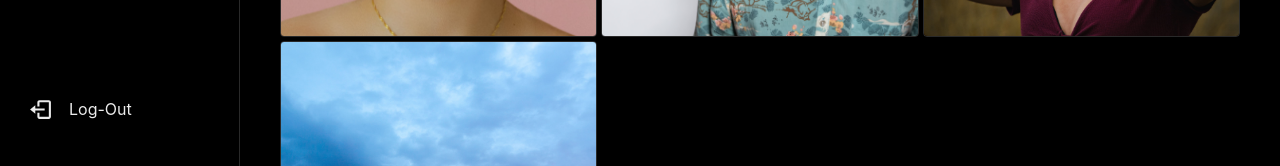
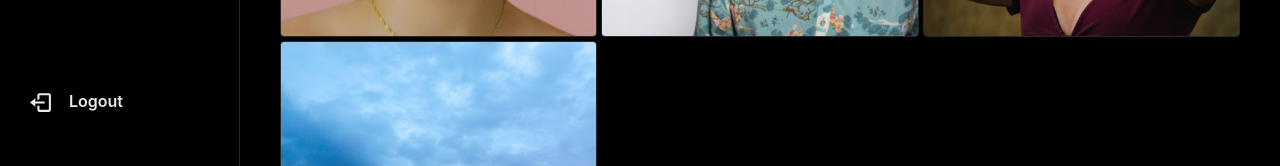
Before and after one commit to tusharg003/InstaClone, a React (Vite) app: page /1 in a window 1280 px wide. Shown: the part 634-800 px from the top of the page. Built offline with nearby package versions, Linux system fonts and the light colour scheme.

Commit message:
created the signin function using zustand

```diff
--- a/src/App.jsx
+++ b/src/App.jsx
@@ -1,15 +1,21 @@
-import { Routes, Route } from 'react-router-dom';
+import { Routes, Route, Navigate } from 'react-router-dom';
 import HomePage from './pages/HomePage/HomePage';
 import AuthPage from './pages/AuthPage/AuthPage';
 import PageLayout from './components/PageLayout/PageLayout';
 import ProfilePage from './pages/ProfilePage/ProfilePage';
+import useAuthStore from './store/AuthStore';
 
 function App() {
+  const authUser = useAuthStore((state) => state.user);
   return (
     <PageLayout>
       <Routes>
-        <Route path='/' element={<HomePage />}></Route>
-        <Route path='/auth' element={<AuthPage />}></Route>
+        <Route
+          path='/'
+          element={authUser ? <HomePage /> : <Navigate to={'/auth'} />}></Route>
+        <Route
+          path='/auth'
+          element={!authUser ? <AuthPage /> : <Navigate to={'/'} />}></Route>
         <Route path='/:username' element={<ProfilePage />}></Route>
       </Routes>
     </PageLayout>
--- a/src/components/Sidebar/Sidebar.jsx
+++ b/src/components/Sidebar/Sidebar.jsx
@@ -1,4 +1,4 @@
-import { Avatar, Box, Flex, Link, Tooltip } from '@chakra-ui/react';
+import { Avatar, Box, Button, Flex, Link, Tooltip } from '@chakra-ui/react';
 import { Link as RouterLink } from 'react-router-dom';
 import {
   CreatePostLogo,
@@ -9,6 +9,7 @@ import {
 } from '../../assets/constants';
 import { AiFillHome } from 'react-icons/ai';
 import { BiLogOut } from 'react-icons/bi';
+import useLogout from '../../hooks/useLogout';
 
 const Sidebar = () => {
   const sidebarItems = [
@@ -35,7 +36,7 @@ const Sidebar = () => {
       link: '/:username',
     },
   ];
-
+  const { handleLogout, isLoggingOut } = useLogout();
   return (
     <Box
       height={'100vh'}
@@ -98,7 +99,9 @@ const Sidebar = () => {
             </Tooltip>
           ))}
         </Flex>
+
         {/*logout link*/}
+
         <Tooltip
           hasArrow
           label={'Log-Out'}
@@ -106,21 +109,25 @@ const Sidebar = () => {
           openDelay={500}
           ml='1'
           display={{ base: 'block', md: 'none' }}>
-          <Link
-            display={'flex'}
-            to={'/auth'}
-            as={RouterLink}
-            gap={4}
+          <Flex
+            onClick={handleLogout}
+            gap={0}
             p={3}
             w={{ md: 'full' }}
             borderRadius={6}
-            alignContent={'center'}
+            alignItems={'center'}
             _hover={{ bg: 'whiteAlpha.400' }}
             justifyContent={{ base: 'center', md: 'flex-start' }}
             mt={'auto'}>
             <BiLogOut size={25} />
-            <Box display={{ base: 'none', md: 'block' }}>Log-Out</Box>
-          </Link>
+            <Button
+              display={{ base: 'none', md: 'block' }}
+              variant={'ghost'}
+              _hover={{ bg: 'transparent' }}
+              isLoading={isLoggingOut}>
+              Logout
+            </Button>
+          </Flex>
         </Tooltip>
       </Flex>
     </Box>
--- /dev/null
+++ b/src/hooks/useLogout.js
@@ -0,0 +1,24 @@
+import { useSignOut } from "react-firebase-hooks/auth";
+import { auth } from "../components/firebase/firebase";
+import useShowToast from "./useShowToast";
+import useAuthStore from "../store/AuthStore";
+
+const useLogout = () => {
+    const [signOut, isLoggingOut, error] = useSignOut(auth);
+    const showToast = useShowToast();
+    const logoutUser = useAuthStore((state) => state.logout)
+
+    const handleLogout = async () => {
+        try {
+            await signOut();
+            localStorage.removeItem('user-info')
+            logoutUser();
+
+        } catch (error) {
+            showToast("Error", error.message, 'error')
+        }
+    }
+
+    return { handleLogout, isLoggingOut, error }
+}
+export default useLogout
--- a/src/hooks/useSignUpWithEmailAndPassword.js
+++ b/src/hooks/useSignUpWithEmailAndPassword.js
@@ -2,10 +2,14 @@ import { useCreateUserWithEmailAndPassword } from 'react-firebase-hooks/auth';
 import { auth, firestore } from '../components/firebase/firebase';
 import { doc, setDoc } from 'firebase/firestore';
 import useShowToast from './useShowToast';
+import useAuthStore from '../store/AuthStore';
 
 const useSignUpWithEmailAndPassword = () => {
     const [createUserWithEmailAndPassword, , loading, error] = useCreateUserWithEmailAndPassword(auth);
     const showToast = useShowToast();
+    const loginUser = useAuthStore(state => state.login)// using login from authstore using zustand
+
+
     const signup = async (inputs) => {
         if (!inputs.email || !inputs.password || !inputs.username || !inputs.fullName) {
             showToast("Error", "Please fill all the feilds", "error")
@@ -33,7 +37,8 @@ const useSignUpWithEmailAndPassword = () => {
                 }
                 await setDoc(doc(firestore, "users", newUser.user.uid), userDoc);
                 localStorage.setItem('user-info', JSON.stringify(userDoc));
-                showToast("Success", "Account created", "success")
+                showToast("Success", "Account created", "success");
+                loginUser(userDoc)
             }
 
         } catch (error) {
--- /dev/null
+++ b/src/store/AuthStore.js
@@ -0,0 +1,10 @@
+import { create } from "zustand"
+
+const useAuthStore = create((set) => ({
+    user: JSON.parse(localStorage.getItem('user-info')) || null,
+    login: (user) => set({ user }),
+    logout: () => set({ user: null }),
+    setUser: (user) => set({ user })
+}));
+
+export default useAuthStore
```
